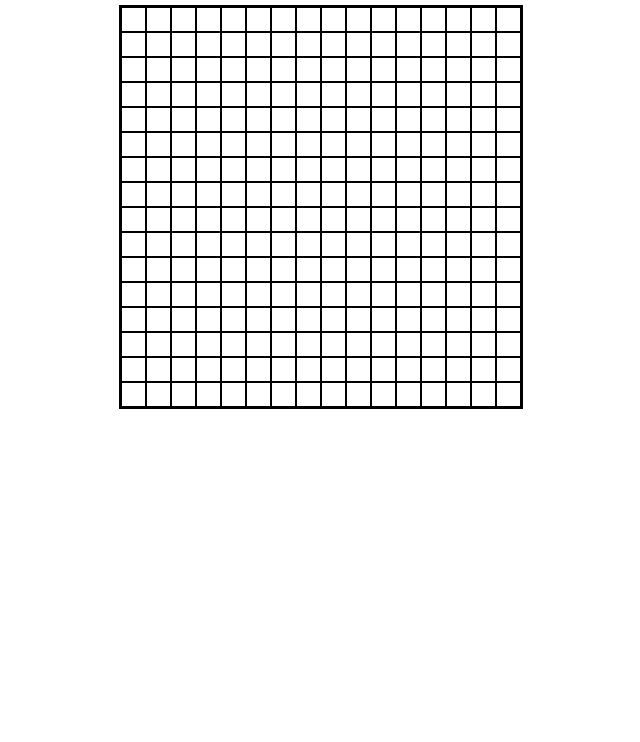
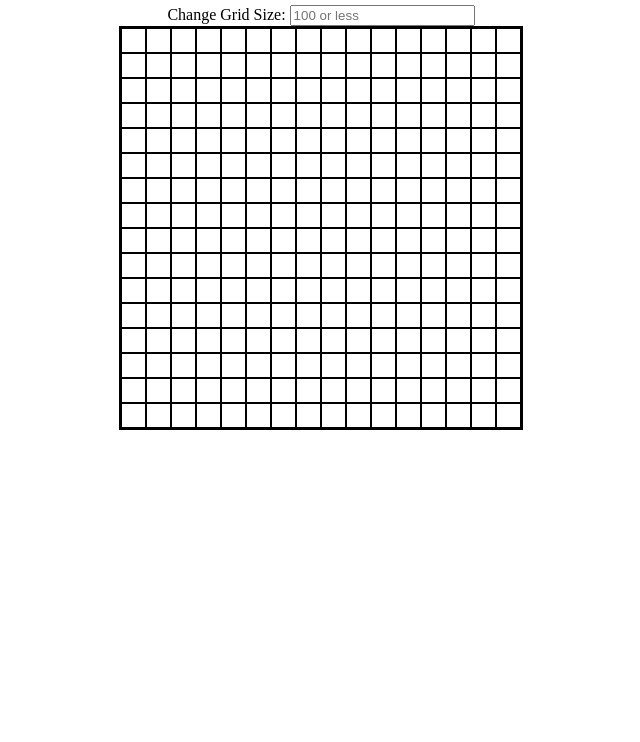
Before and after one commit to georgiaevxns1/Etch_a_sketch, a plain HTML site: page index.html in a window 1280 px wide. Shown: the part 58-800 px from the top of the page, without its empty margins (319-959 px from the left). Drawn offline with Linux system fonts and the light colour scheme.

Commit message:
Add input option to change grid size

```diff
--- a/index.html
+++ b/index.html
@@ -10,8 +10,17 @@
 <body>
     <div class="heading"> Etch-a-Sketch</div>
     <div class="container">
+        <div>
+            <form class = "form">
+                <label>
+                Change Grid Size:
+                <input type="number" class="input" placeholder="100 or less">
+                </label>
+            </form>
+        </div>
         <div class="grid">
         </div>
     <div>
+
 </body>
 </html>
```
